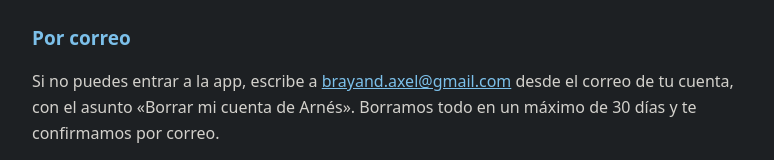
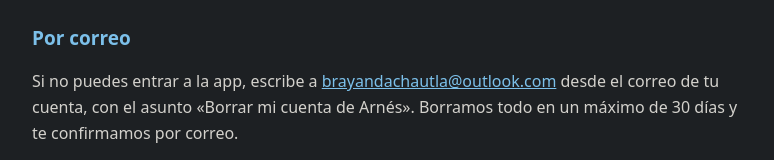
Before and after one commit to Achautla/Arnes, a plain HTML site: page eliminar-datos.html in a window 1280 px wide. Shown: the part 481-641 px from the top of the page, without its empty margins (248-1022 px from the left). Drawn offline with Linux system fonts and the light colour scheme.

Commit message:
Correo de contacto: Outlook
Co-Authored-By: Claude Opus 5.5 <noreply@anthropic.com>
Claude-Session: https://claude.ai/code/session_01Dci936j6RUj1gBJ2jnmDaE

```diff
--- a/eliminar-datos.html
+++ b/eliminar-datos.html
@@ -5,4 +5,4 @@
 <li>Confirma con <strong>Borrar mi cuenta</strong>.</li></ol>
 <p>Se borran al momento tu cuenta y todo lo guardado en la nube: proyectos, poses, expresiones, personajes y estilos. Lo que tengas guardado solo en tu dispositivo se queda ahí. Para quitarlo, borra los datos del sitio en tu navegador.</p>
 <h2>Si entraste con Facebook</h2><p>Además puedes quitarle el acceso a Arnés desde Facebook: Configuración y privacidad → Configuración → Apps y sitios web → Arnés → Eliminar.</p>
-<h2>Por correo</h2><p>Si no puedes entrar a la app, escribe a <a href="mailto:brayand.axel@gmail.com">brayand.axel@gmail.com</a> desde el correo de tu cuenta, con el asunto «Borrar mi cuenta de Arnés». Borramos todo en un máximo de 30 días y te confirmamos por correo.</p></main></body></html>
+<h2>Por correo</h2><p>Si no puedes entrar a la app, escribe a <a href="mailto:brayandachautla@outlook.com">brayandachautla@outlook.com</a> desde el correo de tu cuenta, con el asunto «Borrar mi cuenta de Arnés». Borramos todo en un máximo de 30 días y te confirmamos por correo.</p></main></body></html>
```
Also changed, not shown: privacidad.html (+1 -1 lines).
